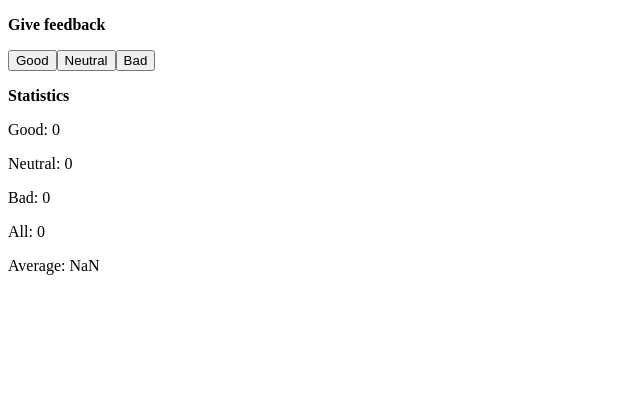
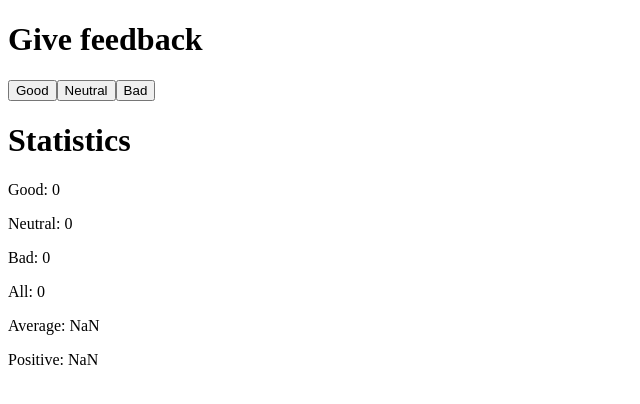
Before and after one commit to stylized-substance/Full-Stack-open-2022, a React (Create React App) app in the folder part1/unicafe/: page / in a window 1280 px wide. Shown: the top 404 px of the page, without its empty margins (0-640 px from the left). Built offline with nearby package versions, Linux system fonts and the light colour scheme.

Commit message:
refactoring

```diff
--- a/part1/unicafe/src/App.js
+++ b/part1/unicafe/src/App.js
@@ -6,6 +6,35 @@ const Button = ({ handleClick, text }) => {
     <button onClick={handleClick}>
       {text}
     </button>
+  )
+}
+
+const Statistics = ({ good, neutral, bad, allClicks}) => {
+  console.log(allClicks.length);
+  const all = good + neutral + bad
+  const average = (good - bad) / allClicks.length
+  const positive = good / all
+  return (
+    <div>
+      <p>
+        Good: {good}
+      </p>
+      <p>
+        Neutral: {neutral}
+      </p>
+      <p>
+        Bad: {bad}
+      </p>
+      <p>
+        All: {all}
+      </p>
+      <p>
+        Average: {average}
+      </p>
+      <p>
+        Positive: {positive}
+      </p>
+    </div>
   )
 }
 
@@ -33,32 +62,13 @@ const App = () => {
 
   return (
     <div>
-      <p>
-        <b>Give feedback</b>
-      </p>
+      <h1>Give feedback</h1>
       <Button handleClick={handleGoodClick} text='Good' />
       <Button handleClick={handleNeutralClick} text='Neutral' />
       <Button handleClick={handleBadClick} text='Bad' />
-      <p>
-        <b>Statistics</b>
-      </p>
-      <p>
-        Good: {good}
-      </p>
-      <p>
-        Neutral: {neutral}
-      </p>
-      <p>
-        Bad: {bad}
-      </p>
-      <p>
-        All: {allClicks.length}
-      </p>
-      <p>
-        Average: {allClicks.reduce((p, c) => p + c, 0) / allClicks.length}
-      </p>
+      <h1>Statistics</h1>
+      <Statistics good={good} neutral={neutral} bad={bad} allClicks={allClicks} />
     </div>
-
   )
 }
 
```
